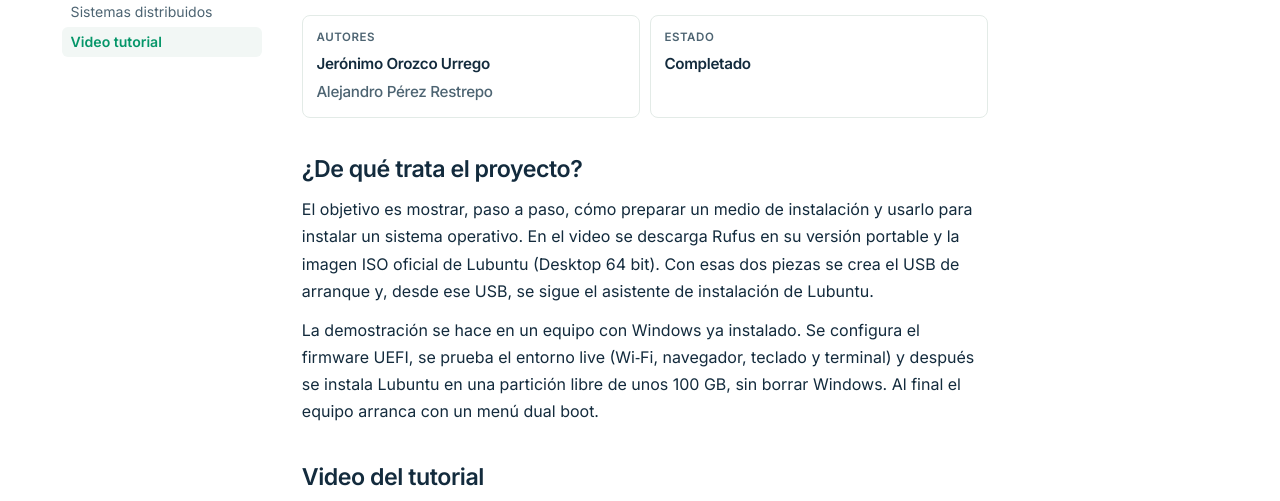
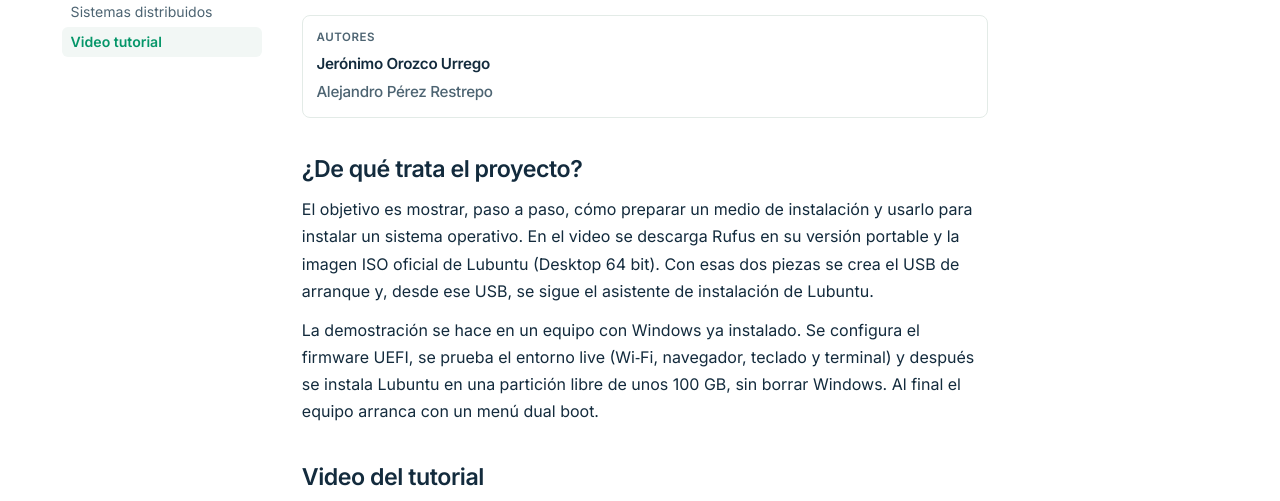
Before and after one commit to Darkkthrax/sistemas-operativos-final, a plain HTML site: page temas/proyecto-video.html in a window 1280 px wide. Shown: the part 255-756 px from the top of the page. Drawn offline with Linux system fonts and the light colour scheme.

Commit message:
chore: eliminar tarjeta innecesaria

```diff
--- a/temas/proyecto-video.html
+++ b/temas/proyecto-video.html
@@ -160,10 +160,6 @@
                   <strong>Jerónimo Orozco Urrego</strong>
                   <strong>Alejandro Pérez Restrepo</strong>
                 </div>
-                <div>
-                  <span>Estado</span>
-                  <strong>Completado</strong>
-                </div>
               </div>
 
               <h2>¿De qué trata el proyecto?</h2>
```
